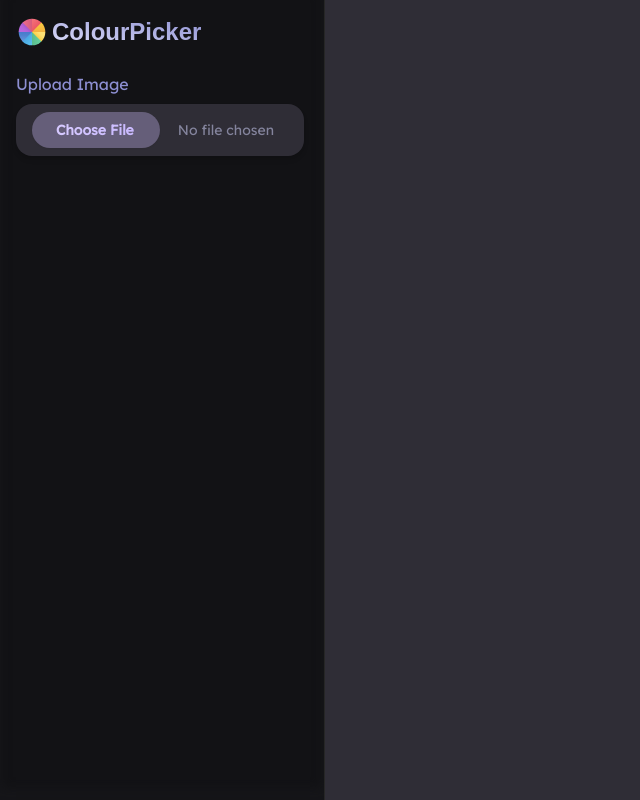
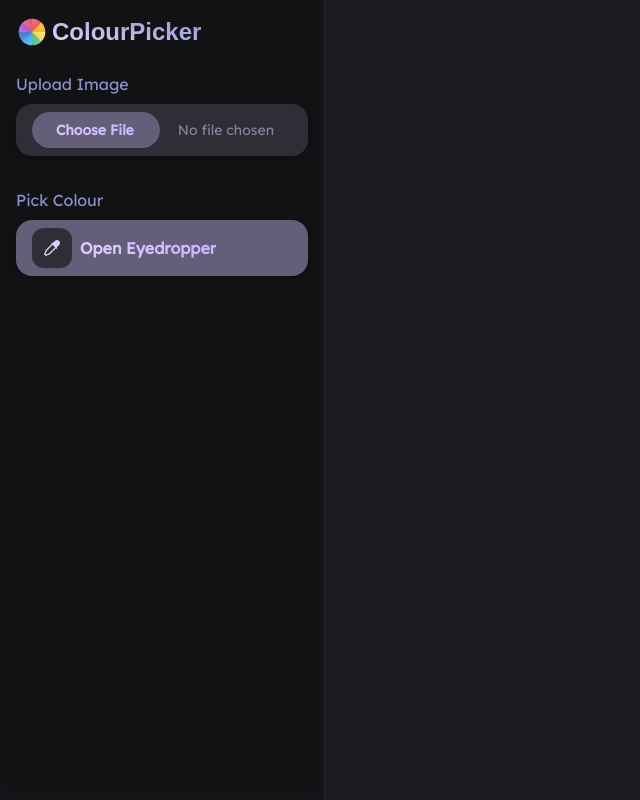
Before and after one commit to yousefelassal/image-color-picker, a React (Vite) app: page / in a window 1280 px wide. Shown: the whole page, without its empty margins (0-640 px from the left). Built offline with nearby package versions, Linux system fonts and the light colour scheme; a web font is replaced by a local one.

Commit message:
create eyedropper component

```diff
--- a/src/App.jsx
+++ b/src/App.jsx
@@ -1,5 +1,6 @@
 import { useState } from "react";
 import FileInput from "./components/FileInput";
+import Eyedropper from "./components/Eyedropper";
 
 const App = () => {
   const [color, setColor] = useState("#DFE0FB");
@@ -13,8 +14,9 @@ const App = () => {
           <h1 className="text-2xl font-bold bg-clip-text text-transparent hover:cursor-default bg-gradient-to-tr from-[#DFE0FB] to-[#8D8FD2]">ColourPicker</h1>
         </div>
           <FileInput label="Upload Image"/>
+          <Eyedropper color={color} setColor={setColor}/>
       </div>
-      <div className="bg-[#2F2D36]">
+      <div className="bg-[#1b1b1f]">
 
       </div>
     </div>
--- /dev/null
+++ b/src/components/Eyedropper.jsx
@@ -0,0 +1,23 @@
+import { motion } from "framer-motion"
+
+const Eyedropper = ({ color, setColor }) => {
+    return (
+        <div className="mt-8 flex flex-col gap-2">
+            <h2 className="text-[#8D8FD2]">Pick Colour</h2>
+            <motion.button
+                className="flex items-center gap-2 bg-[#655E79] rounded-2xl px-4 py-2 shadow-md hover:bg-[#72698c] group"
+                whileHover={{ scale: 1.02 }}
+                whileTap={{ scale: 0.95 }}
+            >
+                <motion.div
+                    className="flex gap-1 items-center w-10 h-10 justify-center p-[0.65rem] bg-[#2F2D36] group-hover:bg-[#454350] rounded-xl shadow-sm"
+                >
+                <img src="src/assets/eyedropper.svg" alt="eyedropper" width="30px"/>
+                </motion.div>
+                <h2 className="bg-clip-text text-transparent bg-gradient-to-r from-[#DACEFF] to-[#C6B5FF] font-semibold">Open Eyedropper</h2>
+            </motion.button>
+        </div>
+    )
+}
+
+export default Eyedropper
--- a/src/components/FileInput.jsx
+++ b/src/components/FileInput.jsx
@@ -4,7 +4,7 @@ const FileInput = ({label}) => {
     return (
         <div className="flex-col mt-6 flex gap-2 justify-center">
             <label htmlFor="img" className="text-[#8D8FD2]">{label}</label>
-          <div className="bg-[#2F2D36] px-4 py-2 rounded-2xl w-72 shadow-md">
+          <div className="bg-[#2F2D36] px-4 py-2 rounded-2xl shadow-md">
             <motion.div
               className="bg-[#655E79] rounded-full w-32 hover:bg-[#72698c] hover:cursor-pointer shadow-sm"
               whileHover={{ scale: 1.02 }}
```
Also changed, not shown: src/assets/eyedropper.svg (added).
